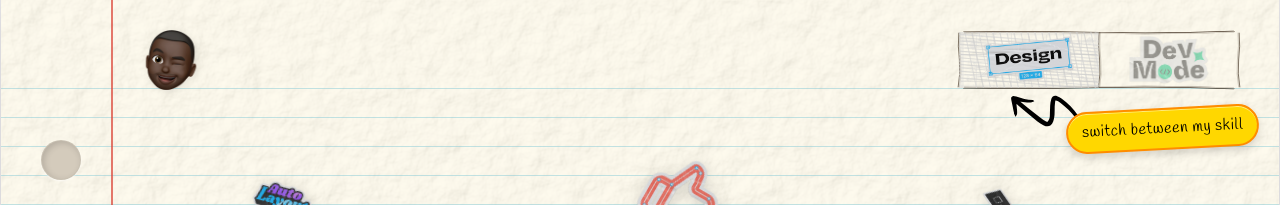
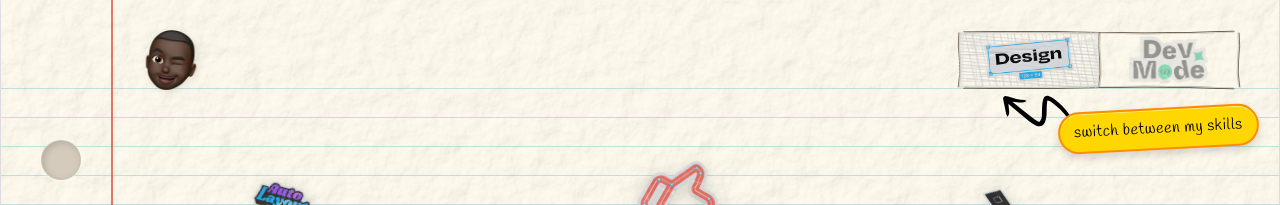
Before and after one commit to latifiss/portfolio, a React (Vite) app: page / in a window 1280 px wide. Shown: the top 205 px of the page. Built offline with nearby package versions, Linux system fonts and the light colour scheme.

Commit message:
minor text fix

```diff
--- a/src/components/header/header.jsx
+++ b/src/components/header/header.jsx
@@ -32,7 +32,7 @@ const Header = ({ tabs, activeTab, onTabChange }) => {
             </defs>
           </svg>
         </div>
-        <span className="indicator-text">switch between my skill</span>
+        <span className="indicator-text">switch between my skills</span>
       </div>
     </div>
   );
```
